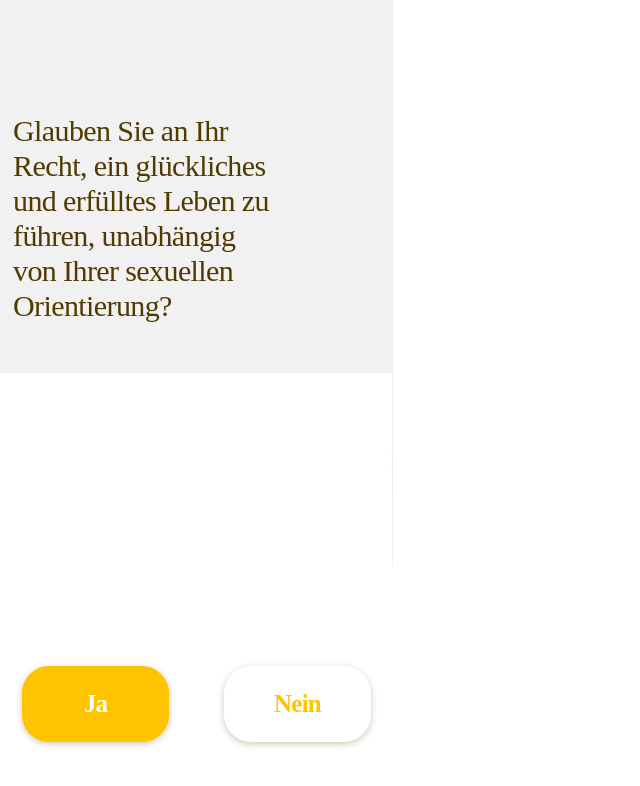
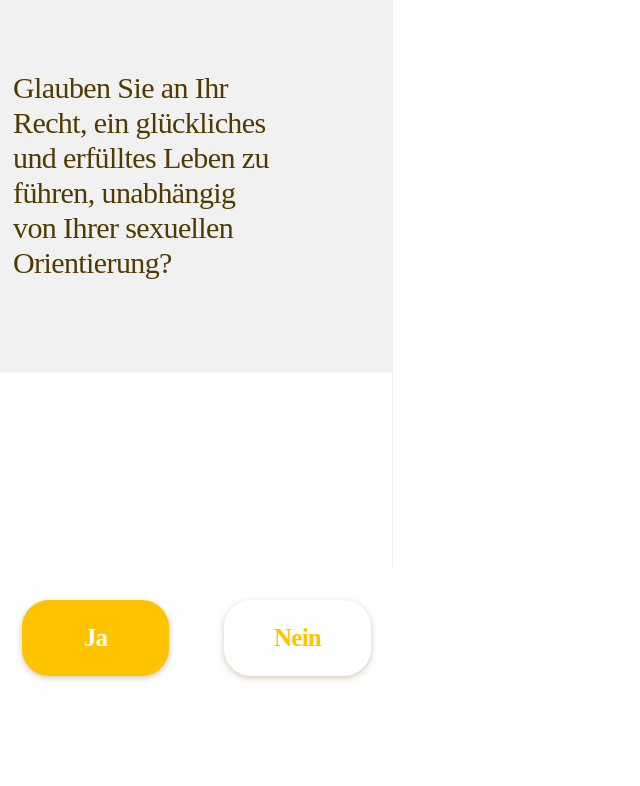
Before and after one commit to guoyong944/guoyong944.github.io, a plain HTML site: page index.html in a window 1280 px wide. Shown: the whole page, without its empty margins (0-640 px from the left). Drawn offline with Linux system fonts and the light colour scheme.

Commit message:
Update style.css

```diff
--- a/style.css
+++ b/style.css
@@ -1,8 +1,5 @@
-
-
 
 body {
-
     font-family: 'Avenir', sans-serif;
     color: #503A00;
     background-image: url('pic0.jpg');
@@ -12,7 +9,7 @@ body {
 }
 #question {
     position: absolute;
-    top: 113px; /* 距离最近的已定位祖先元素顶部 50px */
+    top: 70px; /* 距离最近的已定位祖先元素顶部 50px */
     left: 13px; /* 距离最近的已定位祖先元素右边 30px */
     width: 381px;
     height: 700px;
@@ -24,7 +21,6 @@ body {
     white-space: pre-line;
     line-height: 35px;
     font-family: Avenir;
-
 }
 #part2_text {
     position: absolute;
@@ -47,7 +43,7 @@ body {
     letter-spacing: -0.03em;
     color: #FFFFFF;
     position: absolute;
-    top: 666px; /* 距离最近的已定位祖先元素顶部 50px */
+    top: 600px; /* 距离最近的已定位祖先元素顶部 50px */
     left: 22px; /* 距离最近的已定位祖先元素右边 30px */
     width: 147px;
     height: 76px;
@@ -67,7 +63,7 @@ body {
     letter-spacing: -0.03em;
     color: #FFC300;
     position: absolute;
-    top: 666px; /* 距离最近的已定位祖先元素顶部 50px */
+    top: 600px; /* 距离最近的已定位祖先元素顶部 50px */
     left: 224px; /* 距离最近的已定位祖先元素右边 30px */
     width: 147px;
     height: 76px;
```
